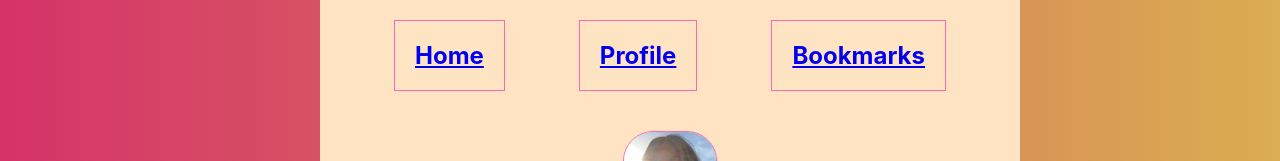
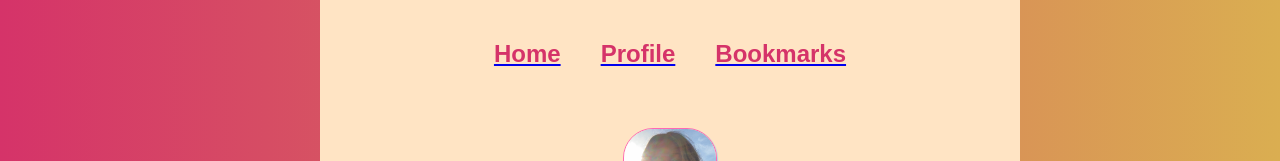
Before and after one commit to shanicunn/photo-app, a React (Create React App) app: page / in a window 1280 px wide. Shown: the top 161 px of the page. Built offline with nearby package versions, Linux system fonts and the light colour scheme.

Commit message:
Font family, nav bar removed borders, centered

```diff
--- a/src/App.css
+++ b/src/App.css
@@ -4,7 +4,7 @@ body {
 }
 .App {
   /* text-align: center; */
-
+  font-family: 'Raleway', sans-serif;
 
 }
 
@@ -13,44 +13,52 @@ body {
   background-color: bisque;
 
 }
+
 .nav {
   display: flex;
-  justify-content: space-evenly;
-}
-.nav h2{
-  border: 1px solid hotpink;
-  padding: 20px;
-  justify-content: space-between;
-  text-decoration: none;
-}
-.home {
-
+  justify-content: center;
 }
 
-.photoGrid {
+.nav h2{
+  /* border: 1px solid hotpink; */
+  padding: 20px;
+  justify-content: center;
+  color: #d53369;
+}
 
-}
+/* .home {
+
+} */
+
+/* .photoGrid {
+
+} */
+
 .gridPhoto {
   height: 200px;
   /* background: linear-gradient(90deg, #d53369 0%, #daae51 100%); */
   margin: 10px;
   border: 1px solid hotpink;
 }
+
 .profile-nav {
   grid-area: profile-nav;
 }
+
 .profile-pic {
   height: 100px;
   border-radius: 30px;
   border: hotpink 1px solid;
   box-shadow: lightblue 1px 1px 1px;
 }
+
 .profile {
   display: grid;
   grid-template-areas: "profile-nav"
                         "content";
   width: 700px;
 }
+
 .content {
   /* border: 1px solid black; */
   grid-area: content;
@@ -60,9 +68,9 @@ body {
   text-shadow: black 1px 1px 1px;
 }
 
-.bookmarks {
+/* .bookmarks {
 
-}
+} */
 
 .userLog button {
   border: none;
```
